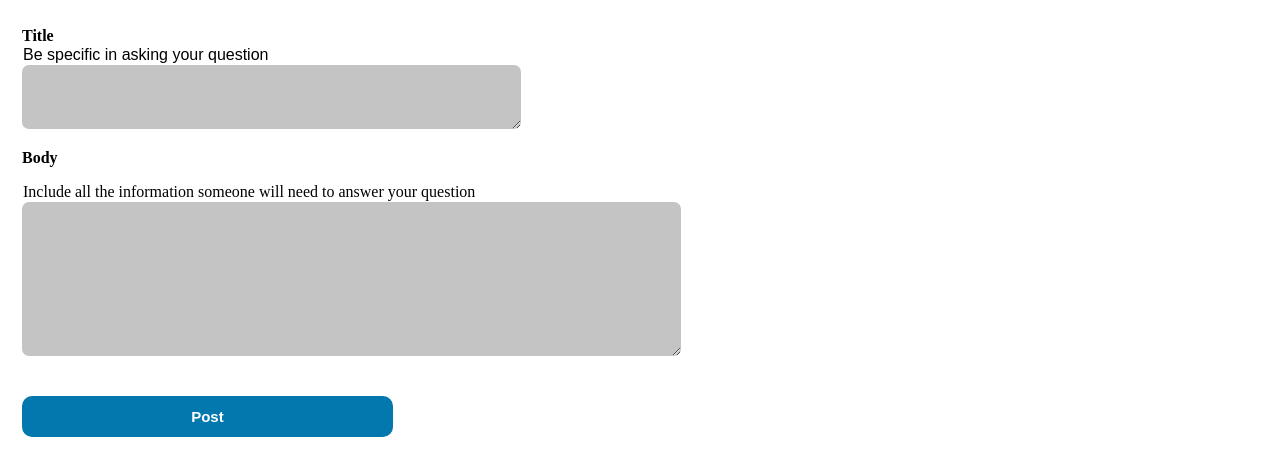
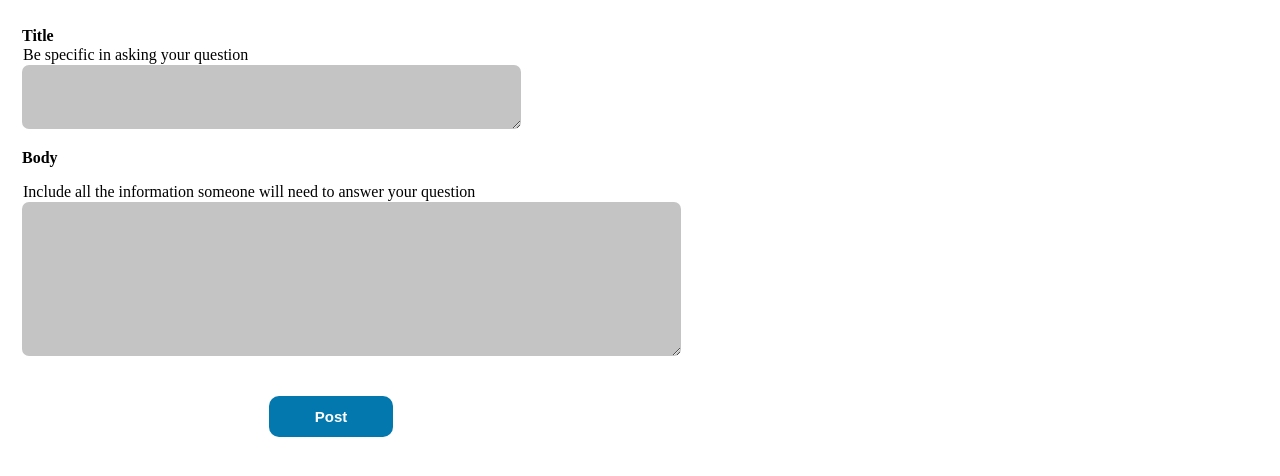
Before and after one commit to outboxafrica/edu_prepviii_exodus, a plain HTML site: page html/ask.html in a window 1280 px wide. Shown: the part 180-656 px from the top of the page. Drawn offline with Linux system fonts and the light colour scheme.

Commit message:
centered the post button and reduced its width

```diff
--- a/css/ask.css
+++ b/css/ask.css
@@ -68,7 +68,7 @@ nav{
  .title-container p{
     color: black;
     font-weight: 100px;
-    font-family: Arial, Helvetica, sans-serif;
+
  }
 
  .description-container p{
@@ -84,9 +84,12 @@ nav{
     margin: 20px 0;
     border: none;
     cursor: pointer;
-    width: 30%;
+    width: 10%;
     border-radius: 10px;
     outline: none;
+    margin-left: 20%;
+    margin-right: 10%;
+
 
   }
 
--- a/css/style.css
+++ b/css/style.css
@@ -73,7 +73,7 @@ input[type=text], input[type=password] {
    margin: 20px 0;
    border: none;
    cursor: pointer;
-   width: 30%;
+   width: 20%;
    border-radius: 10px;
    outline: none;
  }
--- a/html/ask.html
+++ b/html/ask.html
@@ -55,7 +55,7 @@
             </div>
 
         </div>
-        <button>Post</button>
+        <button style="text-align:center;">Post</button>
     </fieldset>
 </body>
 </html>
```
